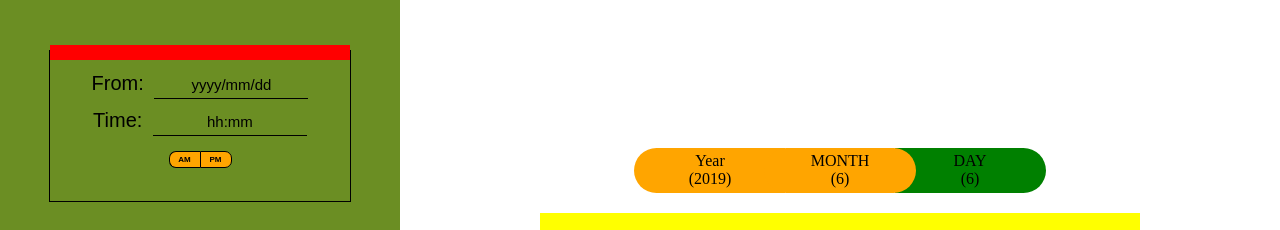
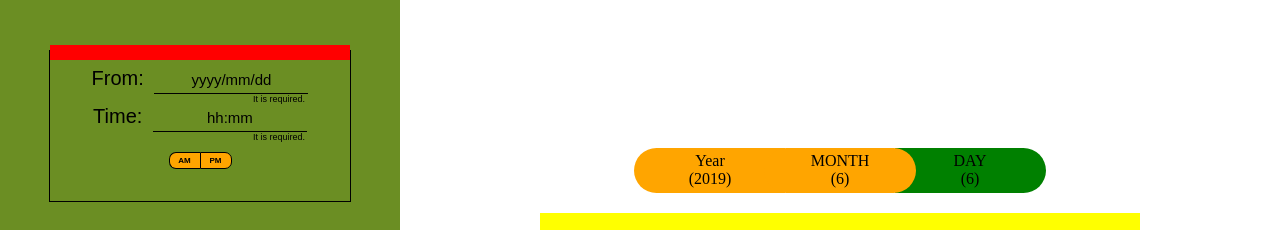
Before and after one commit to nandhak4/Angular-Scheduler, an Angular app: page / in a window 1280 px wide. Shown: the top 230 px of the page. Built offline with nearby package versions, Linux system fonts and the light colour scheme.

Commit message:
initial commit for template validation layout

```diff
--- a/src/app/schedulebar/schedulebar.component.css
+++ b/src/app/schedulebar/schedulebar.component.css
@@ -3,28 +3,9 @@
   margin: auto;
 }
 
-input {
-    border-top: none;
-    border-left: none;
-    border-right: none;
-    border-bottom: 1px solid black;
-    text-align: center;
-    font-size: 18px;
-    width: 150px;
-    background-color: transparent;
-    height: 25px;
-    outline: none;
-    margin-left: 5px;
-}
-
-::placeholder {
-    color:black;
-    font-size: 15px;
-}
-
 .start {
   margin: 50px auto;
-    width:  300px;
+  width: 300px;
   height: 150px;
 
   border: 1px solid black;
@@ -40,43 +21,3 @@ input {
   background-color: red;
   margin: -2% 0% 2% 0%
 }
-
-.inputdiv {
-    width: inherit;
-    min-height: 25%;
-    display: flex;
-    align-items: center;
-    justify-content: center;
-}
-
-.session {
-    width: 30px;
-    height: 15px;
-    background-color: orange;
-    font-size: 8px;
-    font-weight: bold;
-    display: flex;
-    align-items: center;
-    justify-content: center;
-}
-
-.am {
-    border-left: 1px solid black;
-    border-top: 1px solid black;
-    border-bottom: 1px solid black;
-    border-radius: 7px 0px 0px 7px
-}
-
-.pm {
-    border: 1px solid black;
-    border-collapse: collapse;
-    border-radius: 0px 7px 7px 0px
-}
-
-.am:active {
-    background-color: green;
-}
-
-.pm:active {
-    background-color: green;
-}
--- a/src/app/schedulebar/schedulebar.component.html
+++ b/src/app/schedulebar/schedulebar.component.html
@@ -1,25 +1,11 @@
 <div class="schedulebar">
-  <form [formGroup]="createScheduleForm" (ngSubmit)="displayForm()">
+  <form>
     <div class="start">
       <div class="header">
 
       </div>
-      <div class="inputdiv">
-        <label>
-          From:
-          <input name="startdate" placeholder="yyyy/mm/dd" />
-        </label>
-      </div>
-      <div class="inputdiv">
-        <label>
-          Time:
-          <input name="starttime" placeholder="hh:mm" />
-        </label>
-      </div>
-      <div class="inputdiv">
-          <div class="session am">AM</div>
-          <div class="session pm">PM</div>
-      </div>
+      <app-custom-input [appInputLabelName]="'From'" [appDatePlaceholder]="'yyyy/mm/dd'"></app-custom-input>
+      <app-custom-input [appInputLabelName]="'Time'" [appTimePlaceholder]="'hh:mm'"></app-custom-input>
     </div>
   </form>
 </div>
--- /dev/null
+++ b/src/app/shared/components/custom-input/custom-input.component.css
@@ -0,0 +1,82 @@
+input {
+  border-top: none;
+  border-left: none;
+  border-right: none;
+  border-bottom: 1px solid black;
+  text-align: center;
+  font-size: 18px;
+  width: 150px;
+  background-color: transparent;
+  height: 25px;
+  outline: none;
+  margin-left: 5px;
+}
+
+::placeholder {
+  color: black;
+  font-size: 15px;
+}
+
+.custominput {
+  width: inherit;
+  min-height: 25%;
+  display: flex;
+  flex-direction: column;
+  align-items: center;
+  justify-content: center;
+}
+
+.sessioninput {
+  width: inherit;
+  min-height: 25%;
+  display: flex;
+  align-items: center;
+  justify-content: center;
+}
+
+.session {
+  width: 30px;
+  height: 15px;
+  background-color: orange;
+  font-size: 8px;
+  font-weight: bold;
+  display: flex;
+  align-items: center;
+  justify-content: center;
+}
+
+.am {
+  border-left: 1px solid black;
+  border-top: 1px solid black;
+  border-bottom: 1px solid black;
+  border-radius: 7px 0px 0px 7px
+}
+
+.pm {
+  border: 1px solid black;
+  border-collapse: collapse;
+  border-radius: 0px 7px 7px 0px
+}
+
+.am:active {
+  background-color: green;
+}
+
+.pm:active {
+  background-color: green;
+}
+
+.validationmessage {
+  font-size: 9px;
+  color: black;
+  padding-right: 15%;
+  width: 100%;
+  box-sizing: border-box;
+
+  display: flex;
+  flex-direction: column;
+  align-items: flex-end;
+  justify-content: flex-end;
+
+  word-break: break-all
+}
--- /dev/null
+++ b/src/app/shared/components/custom-input/custom-input.component.html
@@ -0,0 +1,13 @@
+<div class="custominput">
+  <label>
+    {{labelName}}:
+    <input appInputType [placeholder]='placeHolder' [(ngModel)]='customInputValue' [ngModelOptions]='updateOnBlur' />
+  </label>
+  <div class="validationmessage">
+    <span>It is required.</span>
+  </div>
+</div>
+<div *ngIf='showSession' class="sessioninput">
+  <div class="session am">AM</div>
+  <div class="session pm">PM</div>
+</div>
--- /dev/null
+++ b/src/app/shared/components/custom-input/custom-input.component.ts
@@ -0,0 +1,40 @@
+import { Component, OnInit, Input } from '@angular/core';
+
+@Component({
+  selector: 'app-custom-input',
+  templateUrl: './custom-input.component.html',
+  styleUrls: ['./custom-input.component.css']
+})
+export class CustomInputComponent implements OnInit {
+
+
+  // tslint:disable-next-line: no-input-rename
+  @Input('appInputLabelName') labelName: string;
+
+  // tslint:disable-next-line: no-input-rename
+  @Input('appDatePlaceholder') dateFormat: string;
+
+  // tslint:disable-next-line: no-input-rename
+  @Input('appTimePlaceholder') timeFormat: string;
+
+
+  public get placeHolder(): string {
+    return this.dateFormat || this.timeFormat || '';
+  }
+
+  public get showSession(): boolean {
+    return this.timeFormat !== null && this.timeFormat !== undefined;
+  }
+
+
+  customInputValue: string;
+
+  updateOnBlur = { standalone: true, updateOn: 'blur' };
+
+  constructor() { }
+
+  ngOnInit() {
+
+  }
+
+}
--- /dev/null
+++ b/src/app/shared/directives/input-type.directive.ts
@@ -0,0 +1,45 @@
+import { Directive, ElementRef, HostListener } from '@angular/core';
+import { AbstractControl, Validator, ValidationErrors, FormControl, NG_VALIDATORS } from '@angular/forms';
+import { customValidatorFunctions } from '../validator/validator.function';
+
+
+@Directive({
+  selector: '[appInputType]',
+  providers: [{ provide: NG_VALIDATORS, useExisting: InputTypeDirective, multi: true }]
+})
+export class InputTypeDirective implements Validator {
+
+  private get inputElement(): HTMLInputElement {
+    return this.appSource !== null && this.appSource !== undefined ? (this.appSource.nativeElement as HTMLInputElement) : null;
+  }
+
+  constructor(private appSource: ElementRef) { }
+
+  // private validateOnChange: () => void;
+
+  // @HostListener('input', ['$event'])
+  // input(event: any): void { this.validateOnChange(); }
+
+  validate(control: AbstractControl): ValidationErrors {
+    if (this.inputElement.placeholder != null && this.inputElement.placeholder.length > 0
+      && control !== null && control !== undefined && control.value !== null && control.value !== undefined) {
+
+      if ((control.value as string).length !== this.inputElement.placeholder.length) {
+        return {
+          invalidData:
+          {
+            value: true,
+            message: 'Invalid data input. Data must match the format:' + this.inputElement.placeholder
+          }
+        };
+      }
+
+      return customValidatorFunctions[this.inputElement.placeholder](control as FormControl, this.inputElement.placeholder);
+    }
+  }
+
+  // registerOnValidatorChange?(fn: () => void): void {
+  //   this.validateOnChange = fn;
+  // }
+
+}
--- /dev/null
+++ b/src/app/shared/validator/datevalidators/date.yyyymmdd.validator.function.ts
@@ -0,0 +1,12 @@
+import { ValidationErrors, FormControl } from '@angular/forms';
+
+export const dateYYYYMMDDValidatorFunction = (control: FormControl, format: string): ValidationErrors => {
+    if (format !== 'yyyy/mm/dd') {
+        throw new Error('Method not implemented.');
+    }
+
+    console.log('inside date validator');
+
+    // tslint:disable-next-line: object-literal-key-quotes
+    return { 'invalidDate': true };
+};
--- /dev/null
+++ b/src/app/shared/validator/timevalidators/time.hhmm.validator.function.ts
@@ -0,0 +1,12 @@
+import { ValidationErrors, FormControl } from '@angular/forms';
+
+export const timeHHMMValidatorFunction = (control: FormControl, format: string): ValidationErrors => {
+    if (format !== 'hh:mm') {
+        throw new Error('Method not implemented.');
+    }
+
+    console.log('inside time validator');
+
+    // tslint:disable-next-line: object-literal-key-quotes
+    return { 'invalidDate': true };
+};
--- /dev/null
+++ b/src/app/shared/validator/validator.function.ts
@@ -0,0 +1,13 @@
+import { dateYYYYMMDDValidatorFunction } from './datevalidators/date.yyyymmdd.validator.function';
+import { timeHHMMValidatorFunction } from './timevalidators/time.hhmm.validator.function';
+
+import { FormControl } from '@angular/forms';
+
+export interface CustomValidatorFunction {
+    [key: string]: (control: FormControl, format: string) => {};
+}
+
+export const customValidatorFunctions: CustomValidatorFunction = {
+    'yyyy/mm/dd' : dateYYYYMMDDValidatorFunction,
+    'hh:mm': timeHHMMValidatorFunction
+};
```
Also changed, not shown: src/app/app.module.ts (+7 -5 lines), 2 other files (tests, documents, lock files or other folders). Lines whose indentation alone changed are shown as unchanged.
